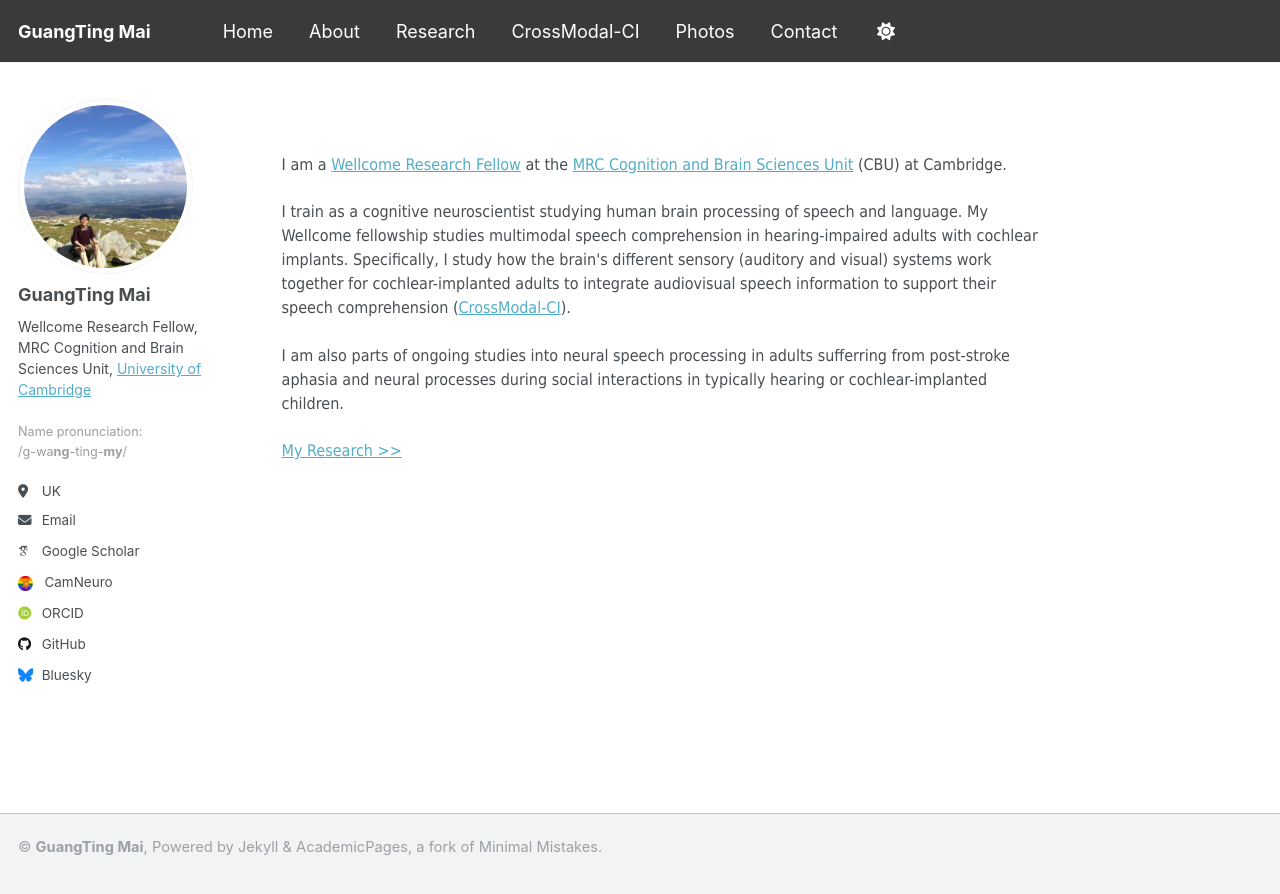
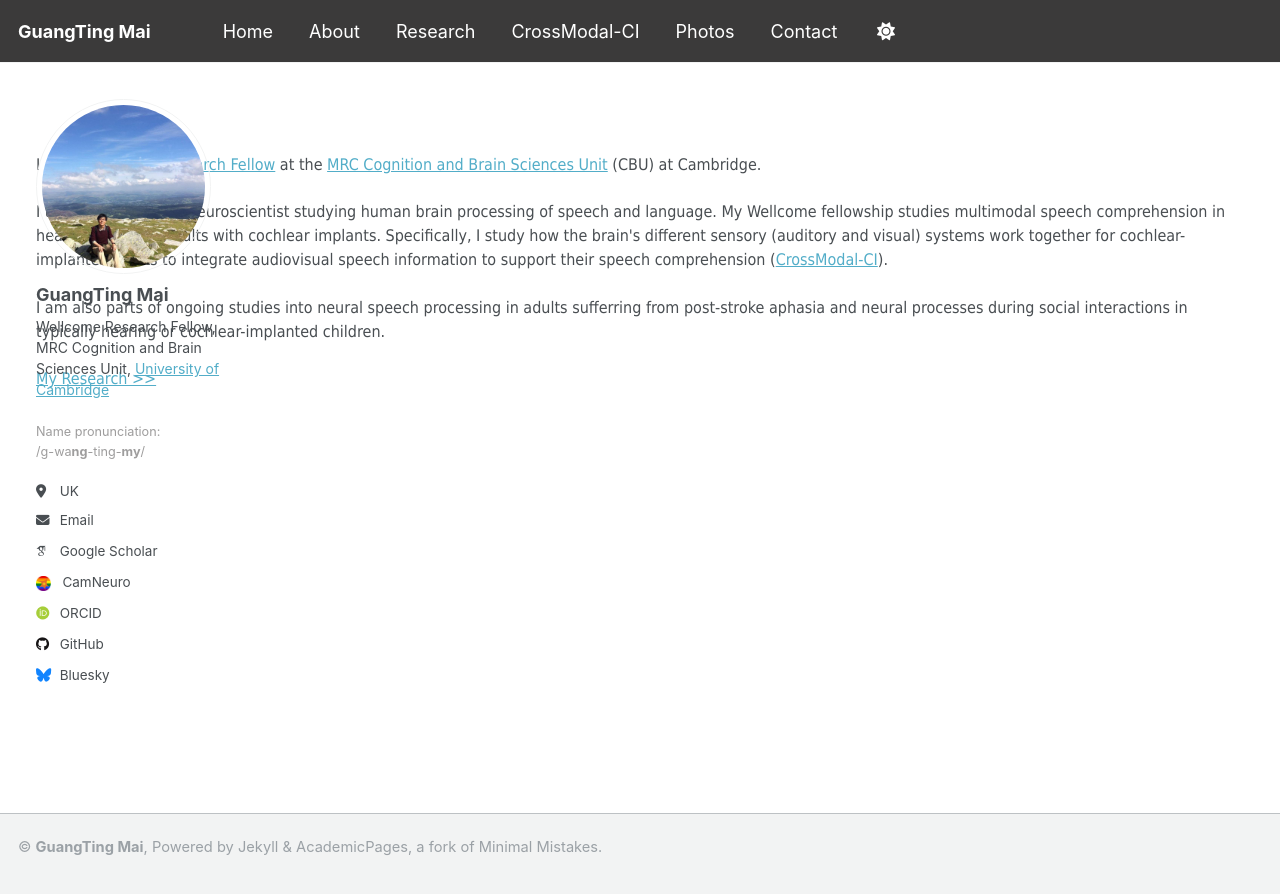
Before and after one commit to guangtingmai/guangtingmai.github.io, a Jekyll site: the page built from _pages/readme.html, in a window 1280 px wide. Shown: the top 894 px of the page. Built offline with Jekyll 4.4.1, drawn with Linux system fonts in a browser that asks for light colours; some web fonts are replaced.

Commit message:
Update custom.scss

```diff
--- a/_sass/custom.scss
+++ b/_sass/custom.scss
@@ -37,3 +37,18 @@ nav a:hover,
 .masthead a:hover {
   color: #ccc !important;
 }
+
+#main {
+  max-width: 100% !important;
+  width: 100% !important;
+  padding-left: 2rem !important;
+  padding-right: 2rem !important;
+}
+
+.page {
+  max-width: 100% !important;
+  width: 100% !important;
+  margin: 0 auto !important;
+  padding-left: 0 !important;
+  padding-right: 0 !important;
+}
```
